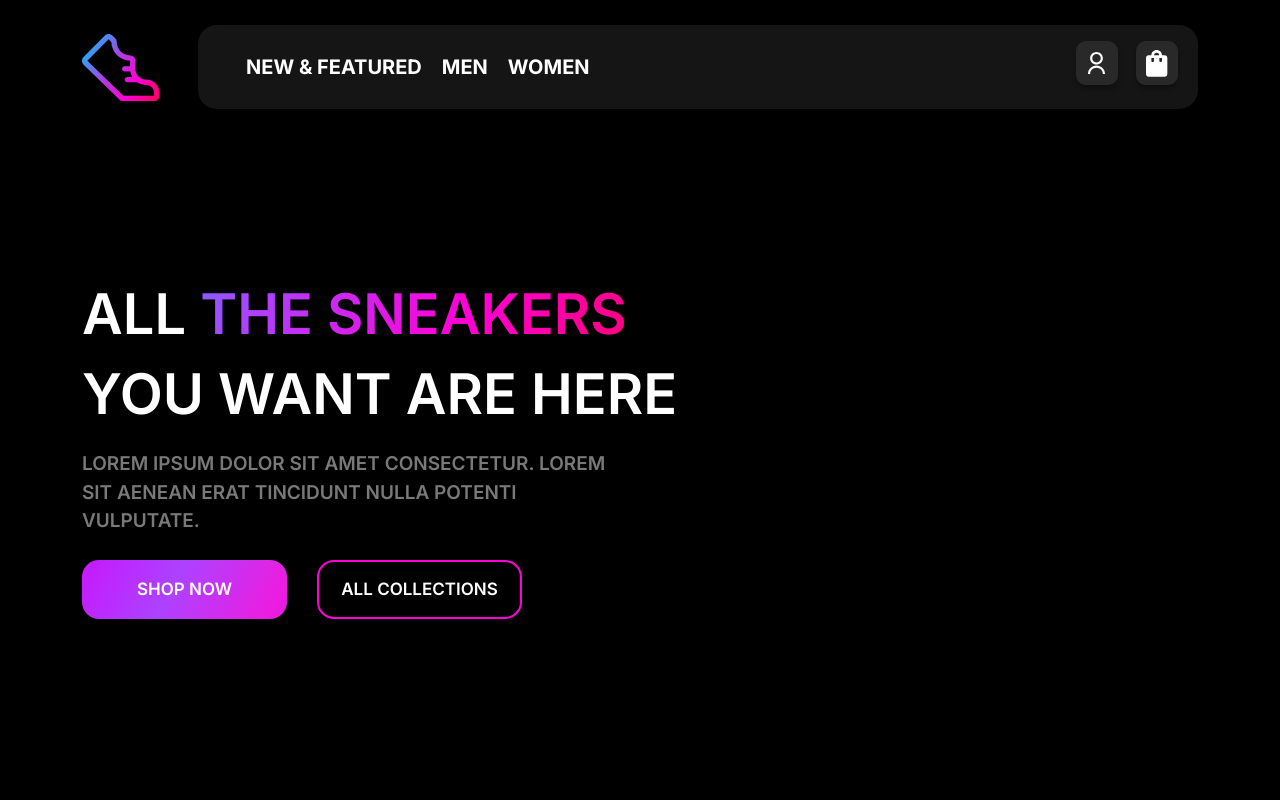
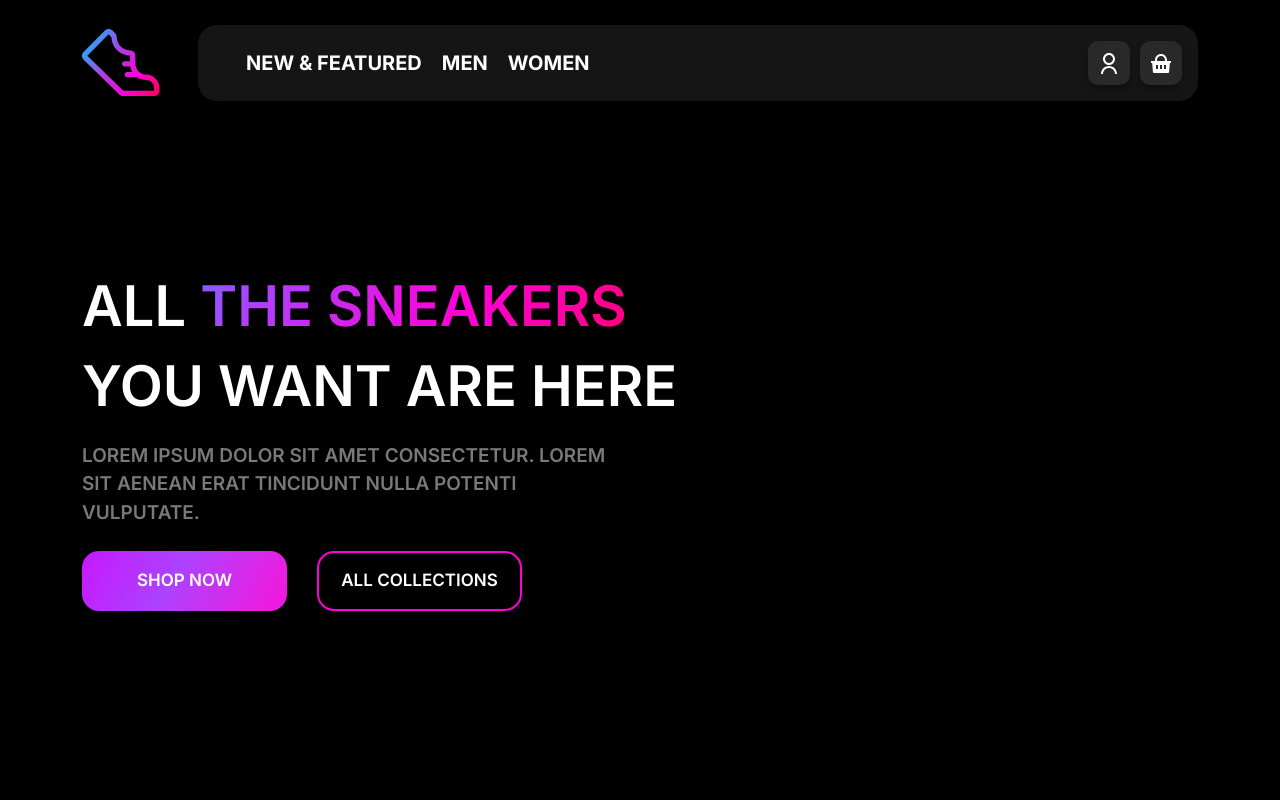
Before and after one commit to normansrgn/graduateWork, a React app: page / in a window 1280 px wide. Shown: the top 800 px of the page. Built offline with nearby package versions, Linux system fonts and the light colour scheme; the HTML template or start-up script is replaced by a standard one.

Commit message:
redisigne header nav bar

```diff
--- a/src/components/Header/HeaderNav.jsx
+++ b/src/components/Header/HeaderNav.jsx
@@ -19,12 +19,68 @@ function HeaderNav() {
       </nav>
 
       <div className="header__navIc">
-        <a href="">
-          <img src={user} alt="" />
-        </a>
-        <a href="">
-          <img src={basket} alt="" />
-        </a>
+        <div className="header__navIcon">
+          <svg
+            xmlns="http://www.w3.org/2000/svg"
+            viewBox="0 0 24 24"
+            width="24"
+            height="24"
+            fill="rgba(255,254,254,1)"
+          >
+            <defs>
+              <linearGradient id="gradient" x1="0%" y1="0%" x2="100%" y2="100%">
+                <stop
+                  offset="0%"
+                  style={{ stopColor: "rgb(6, 193, 252)", stopOpacity: 1 }}
+                />
+                <stop
+                  offset="33%"
+                  style={{ stopColor: "rgb(172, 66, 255)", stopOpacity: 1 }}
+                />
+                <stop
+                  offset="57%"
+                  style={{ stopColor: "rgb(255, 0, 214)", stopOpacity: 1 }}
+                />
+                <stop
+                  offset="90%"
+                  style={{ stopColor: "rgb(255, 0, 61)", stopOpacity: 1 }}
+                />
+              </linearGradient>
+            </defs>
+            <path d="M4 22C4 17.5817 7.58172 14 12 14C16.4183 14 20 17.5817 20 22H18C18 18.6863 15.3137 16 12 16C8.68629 16 6 18.6863 6 22H4ZM12 13C8.685 13 6 10.315 6 7C6 3.685 8.685 1 12 1C15.315 1 18 3.685 18 7C18 10.315 15.315 13 12 13ZM12 11C14.21 11 16 9.21 16 7C16 4.79 14.21 3 12 3C9.79 3 8 4.79 8 7C8 9.21 9.79 11 12 11Z"></path>
+          </svg>
+        </div>
+        <div className="header__navIcon">
+          <svg
+            xmlns="http://www.w3.org/2000/svg"
+            viewBox="0 0 24 24"
+            width="24"
+            height="24"
+            fill="rgba(255,255,255,1)"
+          >
+            <defs>
+              <linearGradient id="gradient" x1="0%" y1="0%" x2="100%" y2="100%">
+                <stop
+                  offset="0%"
+                  style={{ stopColor: "rgb(6, 193, 252)", stopOpacity: 1 }}
+                />
+                <stop
+                  offset="33%"
+                  style={{ stopColor: "rgb(172, 66, 255)", stopOpacity: 1 }}
+                />
+                <stop
+                  offset="57%"
+                  style={{ stopColor: "rgb(255, 0, 214)", stopOpacity: 1 }}
+                />
+                <stop
+                  offset="90%"
+                  style={{ stopColor: "rgb(255, 0, 61)", stopOpacity: 1 }}
+                />
+              </linearGradient>
+            </defs>
+            <path d="M12.0049 2C15.3186 2 18.0049 4.68629 18.0049 8V9H22.0049V11H20.8379L20.0813 20.083C20.0381 20.6013 19.6048 21 19.0847 21H4.92502C4.40493 21 3.97166 20.6013 3.92847 20.083L3.17088 11H2.00488V9H6.00488V8C6.00488 4.68629 8.69117 2 12.0049 2ZM13.0049 13H11.0049V17H13.0049V13ZM9.00488 13H7.00488V17H9.00488V13ZM17.0049 13H15.0049V17H17.0049V13ZM12.0049 4C9.86269 4 8.1138 5.68397 8.00978 7.80036L8.00488 8V9H16.0049V8C16.0049 5.8578 14.3209 4.10892 12.2045 4.0049L12.0049 4Z"></path>
+          </svg>
+        </div>
       </div>
     </div>
   );
--- a/src/components/Header/__header.scss
+++ b/src/components/Header/__header.scss
@@ -59,6 +59,29 @@
       }
     }
   }
+
+  &__navIcon {
+    cursor: pointer;
+    border-radius: 10px;
+    box-shadow: 0px 4px 4px 0px rgba(0, 0, 0, 0.25);
+    background: rgb(41, 41, 41);
+    padding: 9px;
+    transition: transform 0.4s ease;
+    & svg {
+      fill: currentColor; /* Используем currentColor для корректного применения цвета */
+      transition: fill 0.4s ease; /* Плавный переход для цвета */
+    }
+
+    &:hover {
+      color: transparent; /* Делаем текст прозрачным, чтобы видеть градиент */
+      background-clip: text; /* Ограничиваем фон текстом */
+      -webkit-background-clip: text;
+    }
+
+    &:hover svg path {
+      fill: url(#gradient); /* Используем градиент для заливки */
+    }
+  }
 }
 
 @media (max-width: 1260px) {
```
